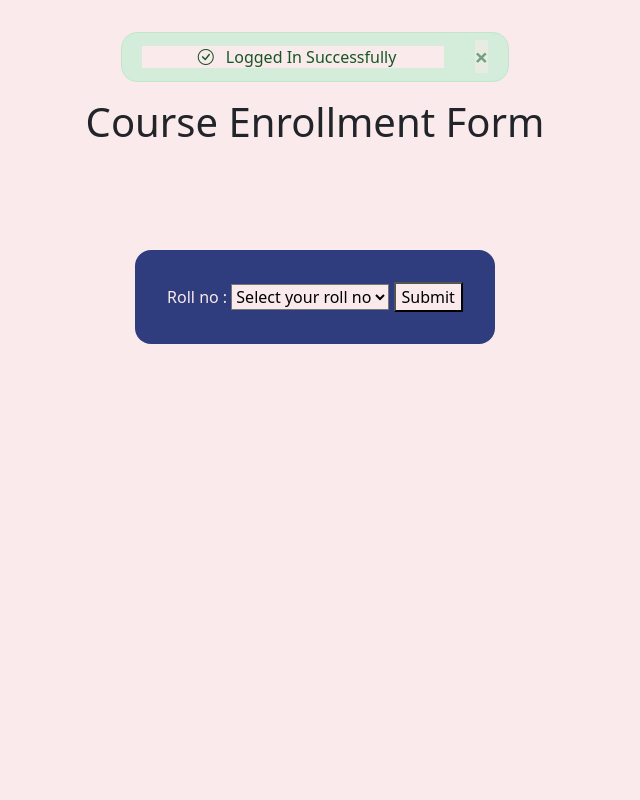
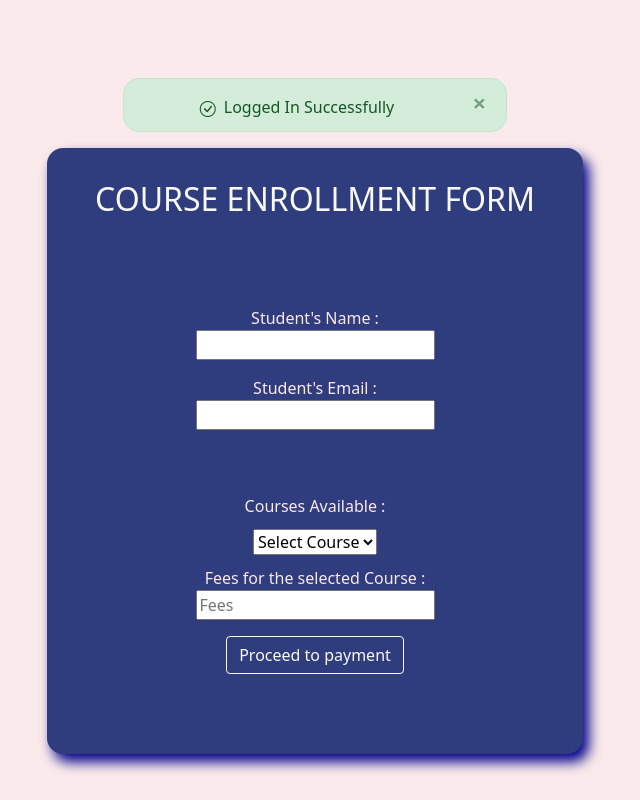
Before and after one commit to sk-py/Php, a PHP site: page /home.php in a window 1280 px wide. Shown: the whole page, without its empty margins (325-965 px from the left). Run offline with PHP 8.4, Linux system fonts and the light colour scheme; the visitor is signed in with stand-in values (Sample User, id 1); data that the repository does not hold is empty; some libraries are stand-ins or nearby versions.

Commit message:
Updated Queries and Fixed Payment Page Scripts

```diff
--- a/home.php
+++ b/home.php
@@ -28,7 +28,6 @@ include 'conn.php';
     <style>
         * {
             font-family: system-ui, -apple-system, BlinkMacSystemFont, 'Segoe UI', Roboto, Oxygen, Ubuntu, Cantarell, 'Open Sans', 'Helvetica Neue', sans-serif;
-            background-color: #FBEAEB;
         }
 
         #main {
@@ -36,6 +35,8 @@ include 'conn.php';
             justify-content: center;
             align-items: center;
             flex-direction: column;
+            background-color: #FBEAEB;
+            height: 100vh;
         }
 
         #alert_div {
@@ -44,11 +45,34 @@ include 'conn.php';
         }
 
         form {
-            border-radius: 1rem;
-            margin: 6rem;
-            background-color: #2F3C7E;
+            margin: 1rem;
             padding: 2rem;
             color: #FBEAEB;
+            display: flex;
+            flex-direction: column;
+            align-items: center;
+            justify-content: center;
+        }
+
+        .wrapper {
+            background-color: #2F3C7E;
+            border-radius: 1rem;
+            padding: 2rem;
+            box-shadow: 6px 8px 13px darkblue;
+            gap: 1rem;
+        }
+
+
+
+        select {
+            margin: 11px;
+        }
+
+        span {
+            display: flex;
+            flex-direction: column;
+            align-items: center;
+            margin-top: 1rem;
         }
     </style>
 </head>
@@ -56,51 +80,91 @@ include 'conn.php';
 <body>
 
     <div id="main">
-
         <?php
         if (isset($_SESSION['logged_in'])) {
             ?>
-            <div class="alert alert-success alert-dismissible fade show" id="alert_div" role="alert">
-                <span class="px-5">
-                    <strong><i class="bi bi-check-circle px-2"></i></strong> Logged In Successfully</span>
-                <button type="button" class="close" data-dismiss="alert" aria-label="Close">
-                    <span aria-hidden="true">&times;</span>
-                </button>
+            <div class="alert alert-success alert-dismissible fade show  d-flex flex-row align-items-center justify-content-center"
+                id="alert_div" role="alert">
+                <span class="px-5 d-flex flex-row align-items-center justify-content-center mt-1">
+                    <strong><i
+                            class="bi bi-check-circle px-2 d-flex flex-row align-items-center justify-content-center mt-1"></i></strong>
+                    Logged In Successfully
+                    <button type="button" class="close" data-dismiss="alert" aria-label="Close">
+                        <span class="mt-0" aria-hidden="true">&times;</span>
+                    </button></span>
             </div>
 
             <?Php
         }
         unset($_SESSION['logged_in']); ?>
 
-        <h1> Course Enrollment Form</h1>
-        <form action="" method="Post">
-            Roll no : <select name="roll" id="roll_select">
-                <option value="Roll" disabled selected>Select your roll no</option>
+        <div class="wrapper d-flex flex-column align-items-center justify-content-center px-5">
+            <h2 class="text-light text-center text-uppercase"> Course Enrollment Form</h2>
+            <form action="log.php" method="post">
                 <?php
-                $query = "SELECT roll FROM student_data";
+
+
+                $query = "SELECT * FROM student_data where `roll`=$_SESSION[roll]";
                 $rquery = mysqli_query($conn, $query);
-                if (mysqli_num_rows($rquery) > 0) {
-                    foreach ($rquery as $result) {
+                foreach ($rquery as $sdata) {
+                    $sname = $sdata['name'];
+                    $semail = $sdata['email'];
+                }
+                ?>
+                <span>
+                    Student's Name : <input type="text" name="name" value="<?Php echo $sname ?>" readonly>
+
+                </span>
+                <span>
+                    Student's Email :
+                    <input type="text" name="email" value="<?Php echo $semail ?>" readonly><br><br>
+                </span>
+                <span>
+                    Courses Available : <select name="course" id="sel">
+                        <option value="none" disabled selected>Select Course</option>
+                        <?Php
+                        $cquery = "SELECT * FROM course";
+                        $rcquery = mysqli_query($conn, $cquery);
+                        foreach ($rcquery as $cdata) {
+                            $cname = $cdata['course_n'];
+                            $cfees = $cdata['fees'];
+                            echo "<option name='opt' id='copt' value='$cname'>$cname</option>";
+                        }
                         ?>
-                        <option value='<?Php echo $result['roll'] ?>' name="roll">
-                            <?Php echo $result['roll'] ?>
-                        </option>
-                        <?php
-                    }
-                } ?>
-            </select>
-            <input type="submit" name="get_data">
-            <?php
-            if (isset($_POST['get_data'])) {
-                $query = "SELECT * FROM student_data where `roll`=$_POST[roll]";
-                $rquery = mysqli_query($conn, $query);
-                print_r($rquery);
-            }
-            ?>
-        </form>
+                    </select>
+                    Fees for the selected Course :<input type="text" name="fees" id="fees" placeholder="Fees">
 
+                </span>
+                <button type="submit" name="payment" class="btn btn-outline-light mt-3 ">Proceed to payment</button>
+                <?Php
+
+
+
+                ?>
+            </form>
+            <script>
+                $(document).ready(function () {
+                    $('#sel').change(function () {
+                        var crs = $('#sel').val();
+                        if (crs !== "none") {
+                            $.ajax({
+                                url: '../Php/log.php',
+                                method: 'POST',
+                                data: { course: crs },
+                                success: function (res) {
+                                    $('#fees').val(res);
+                                }
+                            })
+
+                        }
+                    })
+                })
+            </script>
+        </div>
     </div>
-
+    <script src="https://cdnjs.cloudflare.com/ajax/libs/jquery/3.7.0/jquery.min.js"
+        integrity="sha512-3gJwYpMe3QewGELv8k/BX9vcqhryRdzRMxVfq6ngyWXwo03GFEzjsUm8Q7RZcHPHksttq7/GFoxjCVUjkjvPdw=="
+        crossorigin="anonymous" referrerpolicy="no-referrer"></script>
 </body>
 
 </html>
```
Also changed, not shown: log.php (+35 -0 lines), main.php (added, +48 -0 lines), payment.php (added, +81 -0 lines), second.php (deleted).
